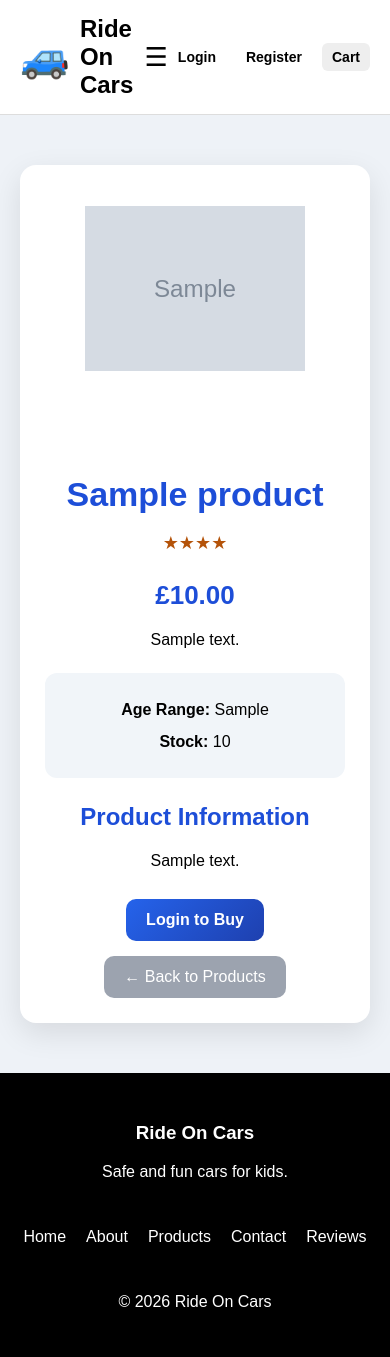
After one commit to Arslanhassan8888/ride_on_cars, a PHP site: page /product_details.php?id=1 in a window 390 px wide. The commit adds this page. Run offline with PHP 8.4, Linux system fonts and the light colour scheme; tables that the repository leaves empty or names only in its code hold one stand-in row (values such as "Sample post"); grey boxes marked "Sample" are stand-in pictures.

Commit message:
Create product details page with semantic structure, secure data retrieval and XSS protection, and implement responsive accessible design with unified card layout and improved styling

```diff
--- /dev/null
+++ b/css/product_details.css
@@ -0,0 +1,147 @@
+/* PAGE LAYOUT */
+main {
+    display: flex;
+    justify-content: center;
+    padding: 50px 20px;
+}
+
+/* BIG WHITE CONTAINER */
+.product-details {
+    background: white;
+    max-width: 1100px;
+    width: 100%;
+    padding: 40px;
+    border-radius: 16px;
+
+    display: flex;
+    gap: 50px;
+    align-items: center;
+
+    box-shadow: 0 10px 30px rgba(0,0,0,0.1);
+}
+
+/* IMAGE */
+.product-image img {
+    width: 420px;
+    max-width: 100%;
+    object-fit: contain;
+}
+
+/* INFO SIDE */
+.product-info {
+    max-width: 520px;
+}
+
+/* TITLE */
+.product-info h1 {
+    color: #1d4ed8;
+    font-size: 34px;
+    margin-bottom: 10px;
+}
+
+/* RATING */
+.rating {
+    color: #b45309;
+    font-size: 18px;
+    margin-bottom: 10px;
+}
+
+/* PRICE */
+.price {
+    font-size: 26px;
+    font-weight: bold;
+    color: #1d4ed8;
+    margin-bottom: 15px;
+}
+
+/* DESCRIPTION */
+.desc {
+    font-size: 16px;
+    line-height: 1.6;
+    margin-bottom: 20px;
+}
+
+/* EXTRA INFO BOX */
+.extra-info {
+    background: #f1f5f9;
+    padding: 18px;
+    border-radius: 12px;
+    margin-bottom: 25px;
+}
+
+.extra-info p {
+    margin: 5px 0;
+    font-size: 15px;
+}
+
+/* PRODUCT INFO TITLE */
+.product-info h2 {
+    margin-bottom: 10px;
+    color: #1d4ed8;
+}
+
+/* LONG DESCRIPTION */
+.product-info section p {
+    font-size: 16px;
+    line-height: 1.7;
+}
+
+/* ACTION BUTTONS */
+.actions {
+    margin-top: 25px;
+    display: flex;
+    gap: 15px;
+}
+
+/* ADD TO CART */
+.btn-cart {
+    background: linear-gradient(135deg, #2563eb, #1e40af);
+    color: white;
+    padding: 12px 20px;
+    border-radius: 10px;
+    text-decoration: none;
+    font-weight: bold;
+
+    transition: all 0.3s ease;
+}
+
+/* BACK BUTTON */
+.btn-back {
+    background: #9ca3af;
+    color: white;
+    padding: 12px 20px;
+    border-radius: 10px;
+    text-decoration: none;
+
+    transition: all 0.3s ease;
+}
+
+/* HOVER EFFECTS */
+.btn-cart:hover {
+    transform: scale(1.05);
+    box-shadow: 0 6px 20px rgba(0,0,0,0.2);
+}
+
+.btn-back:hover {
+    background: #6b7280;
+    transform: scale(1.05);
+}
+
+/* RESPONSIVE */
+@media (max-width: 768px) {
+
+    .product-details {
+        flex-direction: column;
+        text-align: center;
+        padding: 25px;
+    }
+
+    .product-image img {
+        width: 100%;
+    }
+
+    .actions {
+        justify-content: center;
+        flex-wrap: wrap;
+    }
+}
--- /dev/null
+++ b/product_details.php
@@ -0,0 +1,114 @@
+<?php
+session_start();
+require 'db.php';
+
+// Get product ID safely
+$id = $_GET['id'] ?? 0;
+
+// Function to get single product
+function getProductById($pdo, $id) {
+    $stmt = $pdo->prepare("SELECT * FROM products WHERE id = ?");
+    $stmt->execute([(int)$id]);
+    return $stmt->fetch();
+}
+
+// Function for stars
+function renderStars($rating) {
+    return str_repeat("★", (int)$rating);
+}
+
+// Fetch product
+$product = getProductById($pdo, $id);
+
+// If not found
+if (!$product) {
+    die("Product not found.");
+}
+?>
+
+<!DOCTYPE html>
+<html lang="en">
+
+<head>
+    <meta charset="UTF-8">
+    <title><?= htmlspecialchars($product['name']) ?></title>
+
+    <link rel="stylesheet" href="css/style.css">
+    <link rel="stylesheet" href="css/product_details.css?v=2">
+</head>
+
+<body>
+
+<?php include 'header.php'; ?>
+
+<main>
+
+    <!-- PRODUCT DETAILS -->
+    <section class="product-details">
+
+        <!-- IMAGE -->
+        <figure class="product-image">
+            <img src="images/<?= htmlspecialchars($product['image']) ?>"
+                 alt="<?= htmlspecialchars($product['name']) ?>">
+        </figure>
+
+        <!-- INFO -->
+        <section class="product-info">
+
+            <h1><?= htmlspecialchars($product['name']) ?></h1>
+
+            <p class="rating">
+                <?= renderStars($product['rating']) ?>
+            </p>
+
+            <p class="price">
+                £<?= number_format($product['price'], 2) ?>
+            </p>
+
+            <p class="desc">
+                <?= htmlspecialchars($product['description']) ?>
+            </p>
+
+            <!-- EXTRA INFO -->
+            <section class="extra-info">
+                <p><strong>Age Range:</strong> <?= htmlspecialchars($product['age_range']) ?></p>
+                <p><strong>Stock:</strong> <?= htmlspecialchars($product['stock']) ?></p>
+            </section>
+
+            <!-- LONG DESCRIPTION -->
+            <section>
+                <h2>Product Information</h2>
+                <p><?= htmlspecialchars($product['long_description']) ?></p>
+            </section>
+
+            <!-- ACTIONS -->
+            <section class="actions">
+
+                <!-- Add to cart (login required) -->
+                <?php if (isset($_SESSION['user'])): ?>
+                    <a href="cart.php?action=add&id=<?= $product['id'] ?>" class="btn-cart">
+                        Add to Cart
+                    </a>
+                <?php else: ?>
+                    <a href="login.php" class="btn-cart">
+                        Login to Buy
+                    </a>
+                <?php endif; ?>
+
+                <!-- Back -->
+                <a href="products.php" class="btn-back">
+                    ← Back to Products
+                </a>
+
+            </section>
+
+        </section>
+
+    </section>
+
+</main>
+
+<?php include 'footer.php'; ?>
+
+</body>
+</html>
--- a/products.php
+++ b/products.php
@@ -165,7 +165,7 @@ $products = getFilteredProducts($pdo, $search, $min, $max, $sort);
                     <?php endif; ?>
 
                     <!-- Info -->
-                    <a href="#" class="btn-info">More Info</a>
+                    <a href="product_details.php?id=<?= $product['id'] ?>" class="btn-info">More Info</a>
 
                 </section>
 
```
